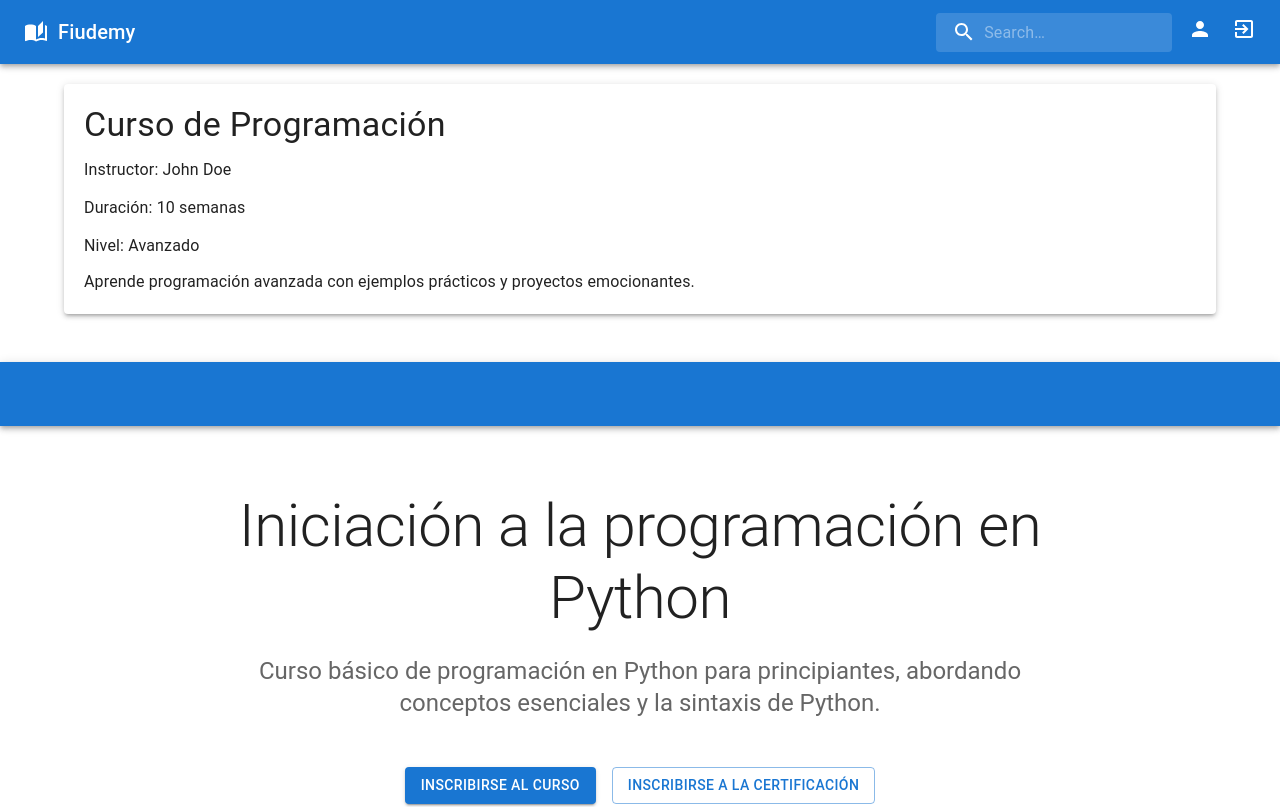
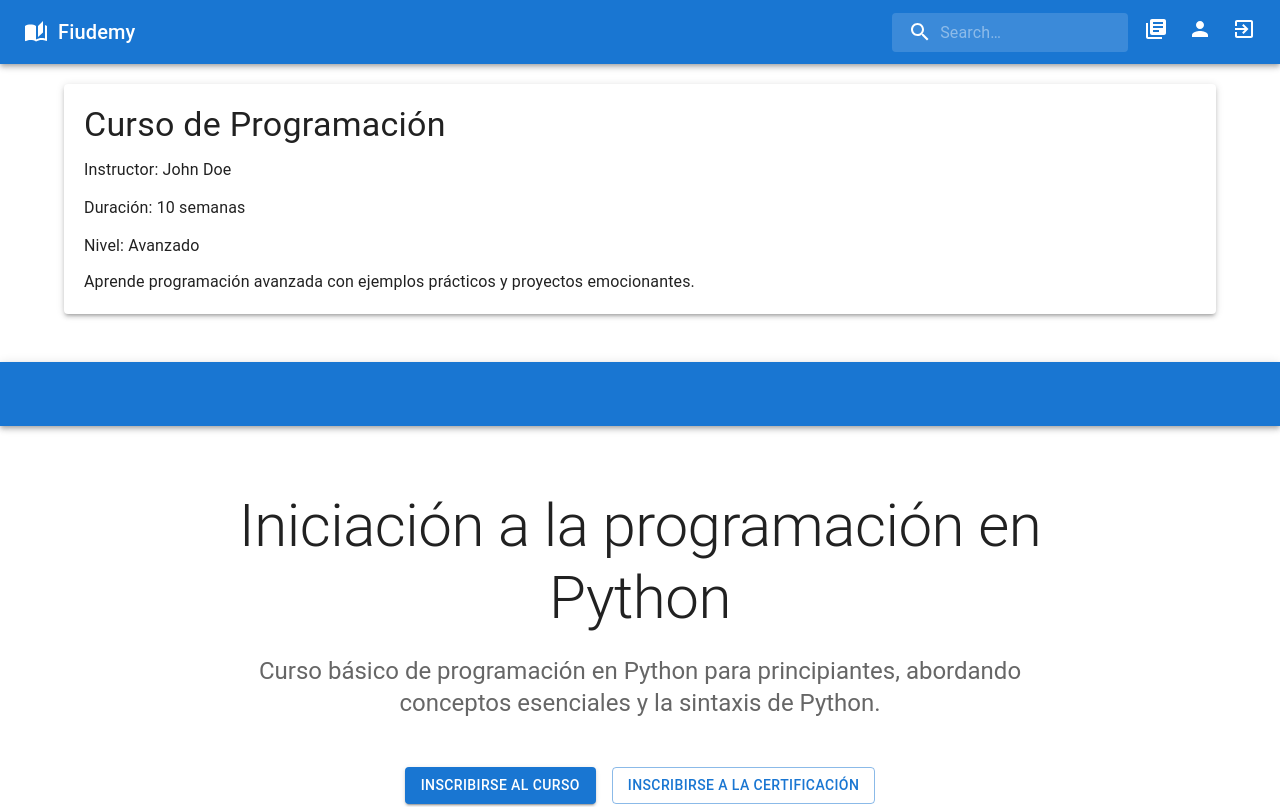
Before and after one commit to FiudemyTeam/Fiudemy, a React (Vite) app in the folder web/: page /course/1 in a window 1280 px wide. Shown: the top 807 px of the page. Built offline with nearby package versions, Linux system fonts and the light colour scheme.

Commit message:
Add profesor profile button in toolbar

```diff
--- a/web/src/components/Header/index.jsx
+++ b/web/src/components/Header/index.jsx
@@ -3,10 +3,10 @@ import AutoStoriesIcon from "@mui/icons-material/AutoStories";
 import { Link } from "react-router-dom";
 import Toolbar from "@mui/material/Toolbar";
 import Typography from "@mui/material/Typography";
-import ExitToAppIcon from "@mui/icons-material/ExitToApp";
 import PersonIcon from "@mui/icons-material/Person";
 import SearchBar from "./components/SearchBar";
 import LogoutButton from "./components/LogoutButton";
+import LibraryBooksIcon from "@mui/icons-material/LibraryBooks";
 
 const Header = () => {
   return (
@@ -33,10 +33,18 @@ const Header = () => {
         </Link>
         <div style={{ flexGrow: 1 }} />
         <SearchBar />
+        <Link
+          to="/profesor"
+          style={{ textDecoration: "none", color: "white", marginRight: 20 }}
+          title="Perfil Profesor"
+        >
+          <LibraryBooksIcon />
+        </Link>
         <div style={{ display: "flex", alignItems: "center" }}>
           <Link
             to="/profile"
             style={{ textDecoration: "none", color: "white", marginRight: 20 }}
+            title="Perfil Alumno"
           >
             <PersonIcon />
           </Link>
```
